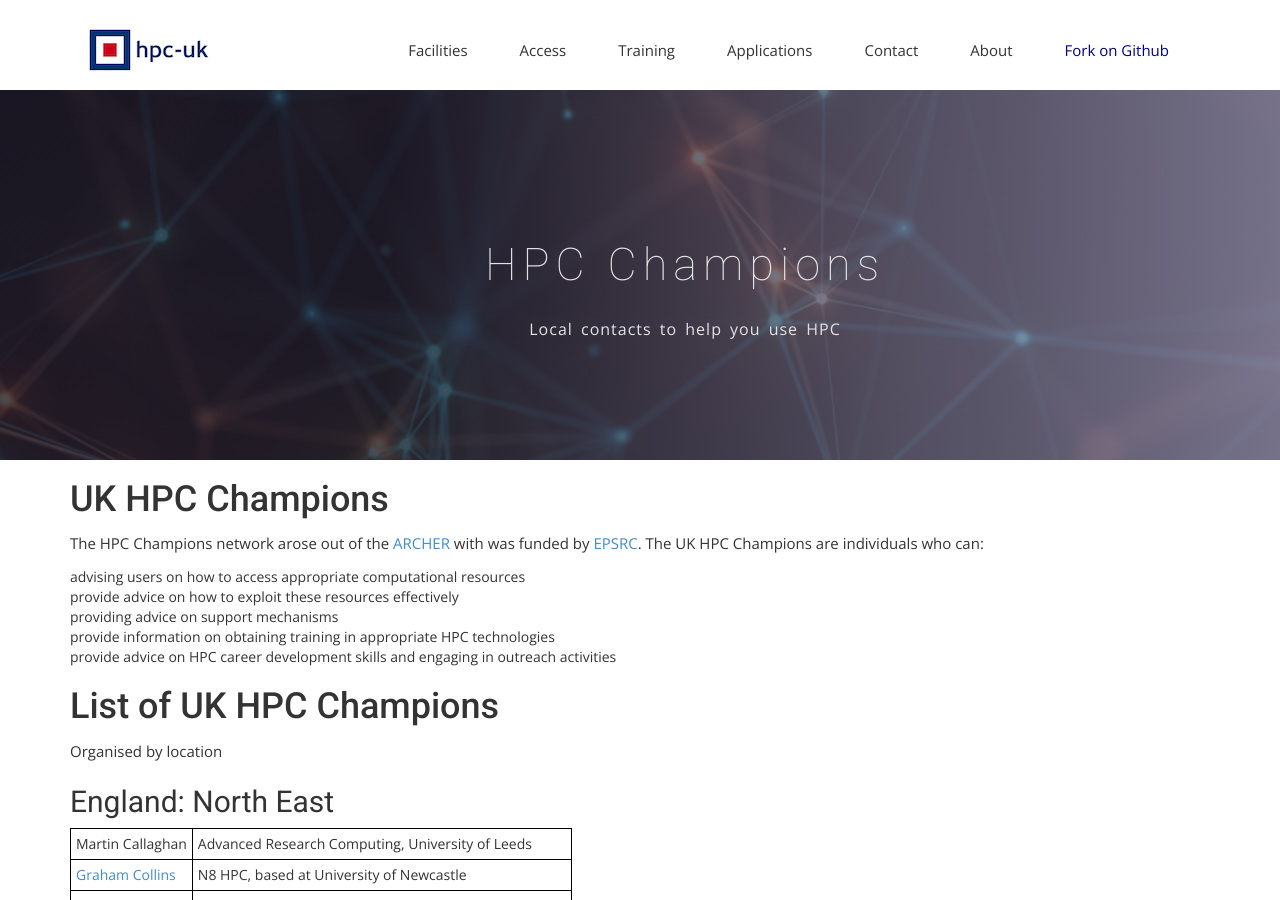
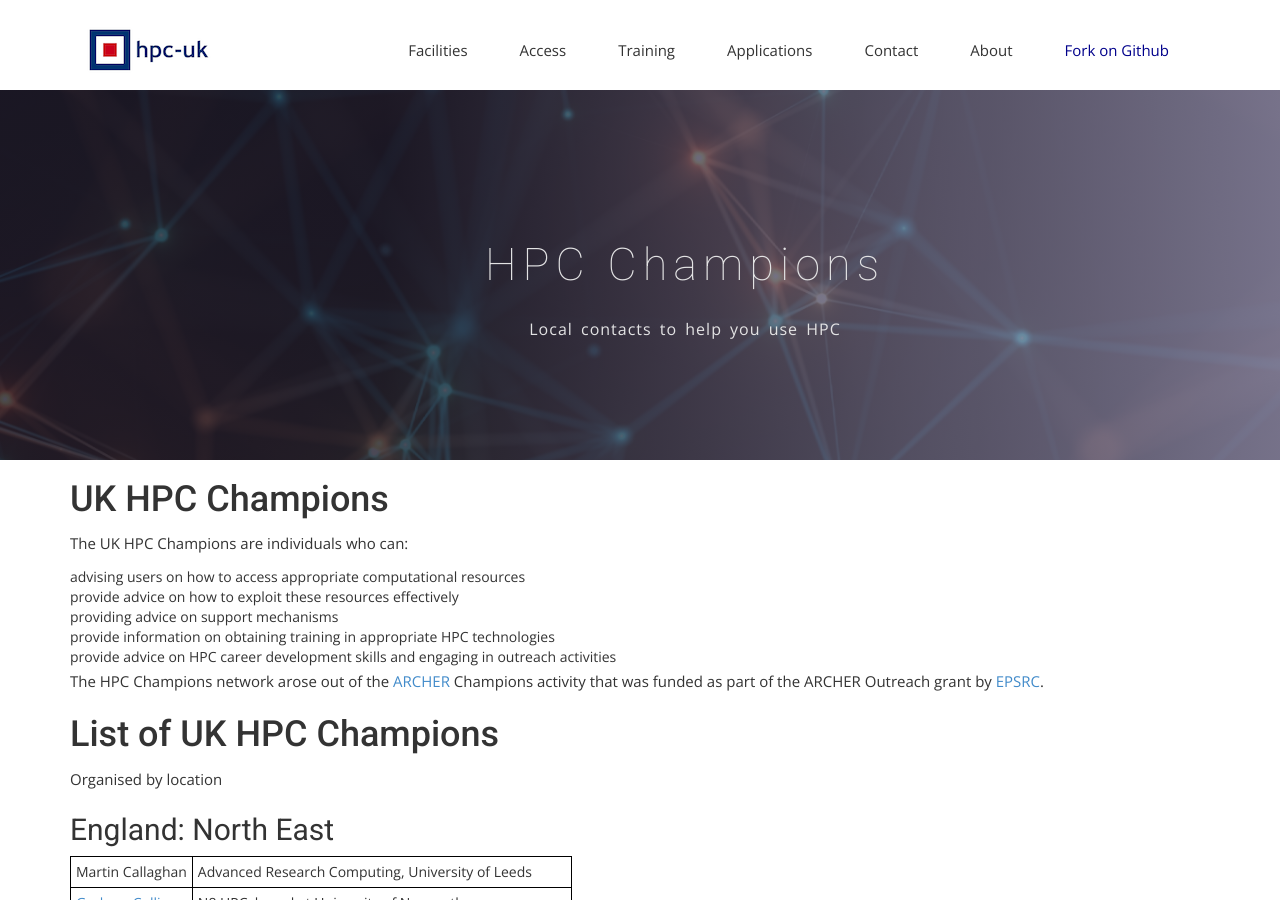
Before and after one commit to hpc-uk/hpcuk-website, a Jekyll site: the page built from champions/index.md, in a window 1280 px wide and 900 px high. Built offline with Jekyll 4.4.1, drawn with Linux system fonts in a browser that asks for light colours; nearby versions of some CDN libraries; some web fonts are replaced.

Commit message:
Test add of Champions page

```diff
--- a/champions/index.md
+++ b/champions/index.md
@@ -7,14 +7,16 @@ summary: Local contacts to help you use HPC
 UK HPC Champions
 ================
 
-The HPC Champions network arose out of the [ARCHER](Http://www.archer.ac.uk) with was funded
-by [EPSRC](http://www.epsrc.ac.uk). The UK HPC Champions are individuals who can:
+The UK HPC Champions are individuals who can:
 
 * advising users on how to access appropriate computational resources
 * provide advice on how to exploit these resources effectively
 * providing advice on support mechanisms
 * provide information on obtaining training in appropriate HPC technologies
 * provide advice on HPC career development skills and engaging in outreach activities
+
+The HPC Champions network arose out of the [ARCHER](Http://www.archer.ac.uk) Champions
+activity that was funded as part of the ARCHER Outreach grant by [EPSRC](http://www.epsrc.ac.uk).
 
 List of UK HPC Champions
 ========================
```
